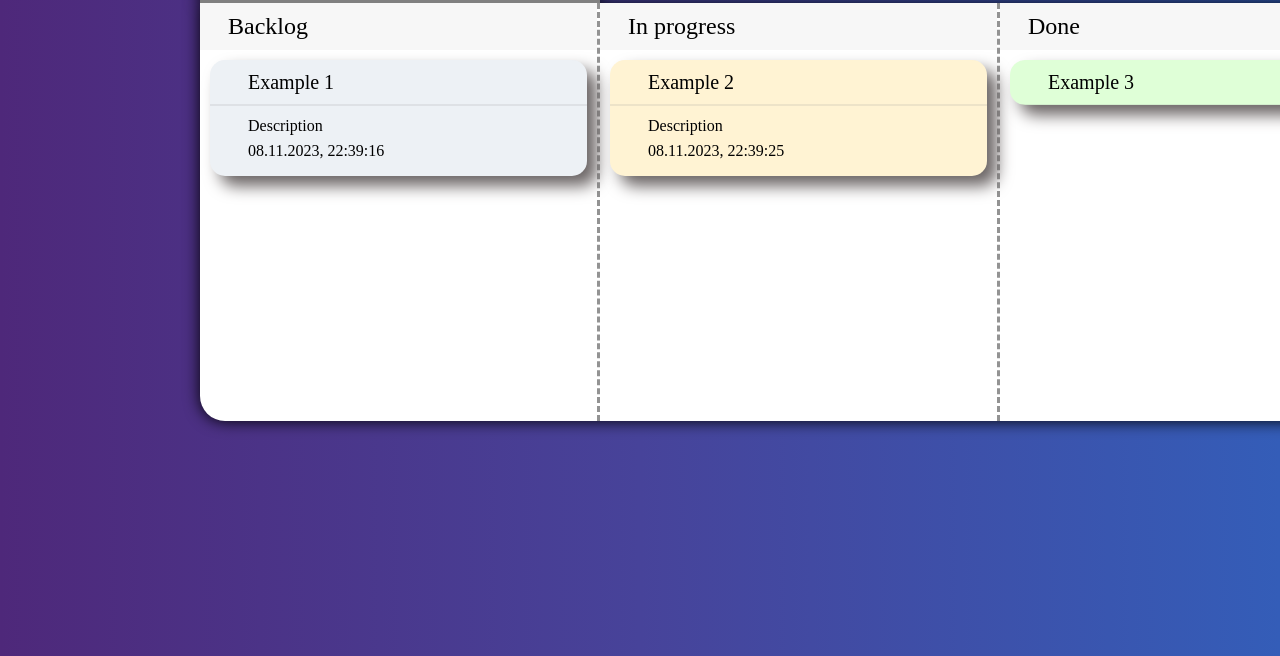
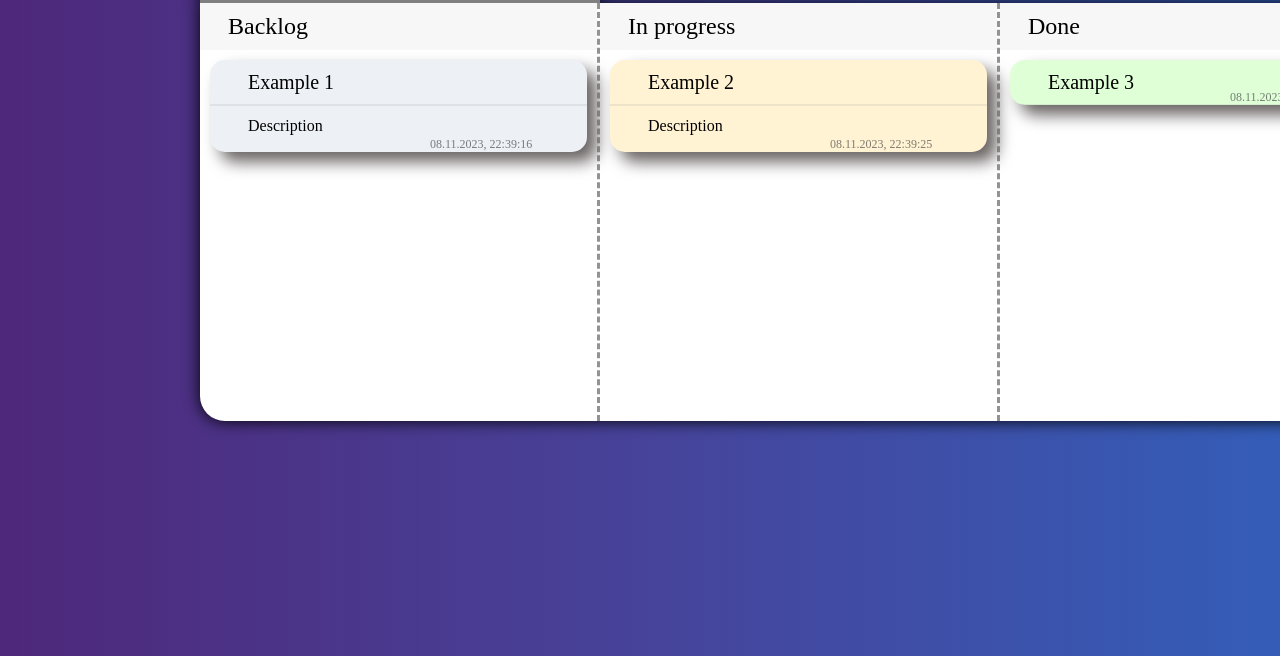
Before and after one commit to Nekhocheninov/Scrum-Board, a plain HTML site: page index.html in a window 1280 px wide. Shown: the part 144-800 px from the top of the page. Drawn offline with Linux system fonts and the light colour scheme.

Commit message:
Add files via upload

```diff
--- a/css/style.css
+++ b/css/style.css
@@ -177,6 +177,7 @@ li span {
 }
 
 .list li {
+    position: relative;
     max-height: 500px;
     transition: max-height 0.3s ease-in-out;
     overflow: hidden;
@@ -195,6 +196,14 @@ hr {
     margin-right: -20px;
 }
 
+.DataTime {
+    color: rgba(63, 63, 63, 0.666);
+    position: absolute;
+    bottom: -10;
+    left: 220;
+    font-size: 12px;
+}
+
 [contenteditable]:focus {
     outline: none;
 }
```
